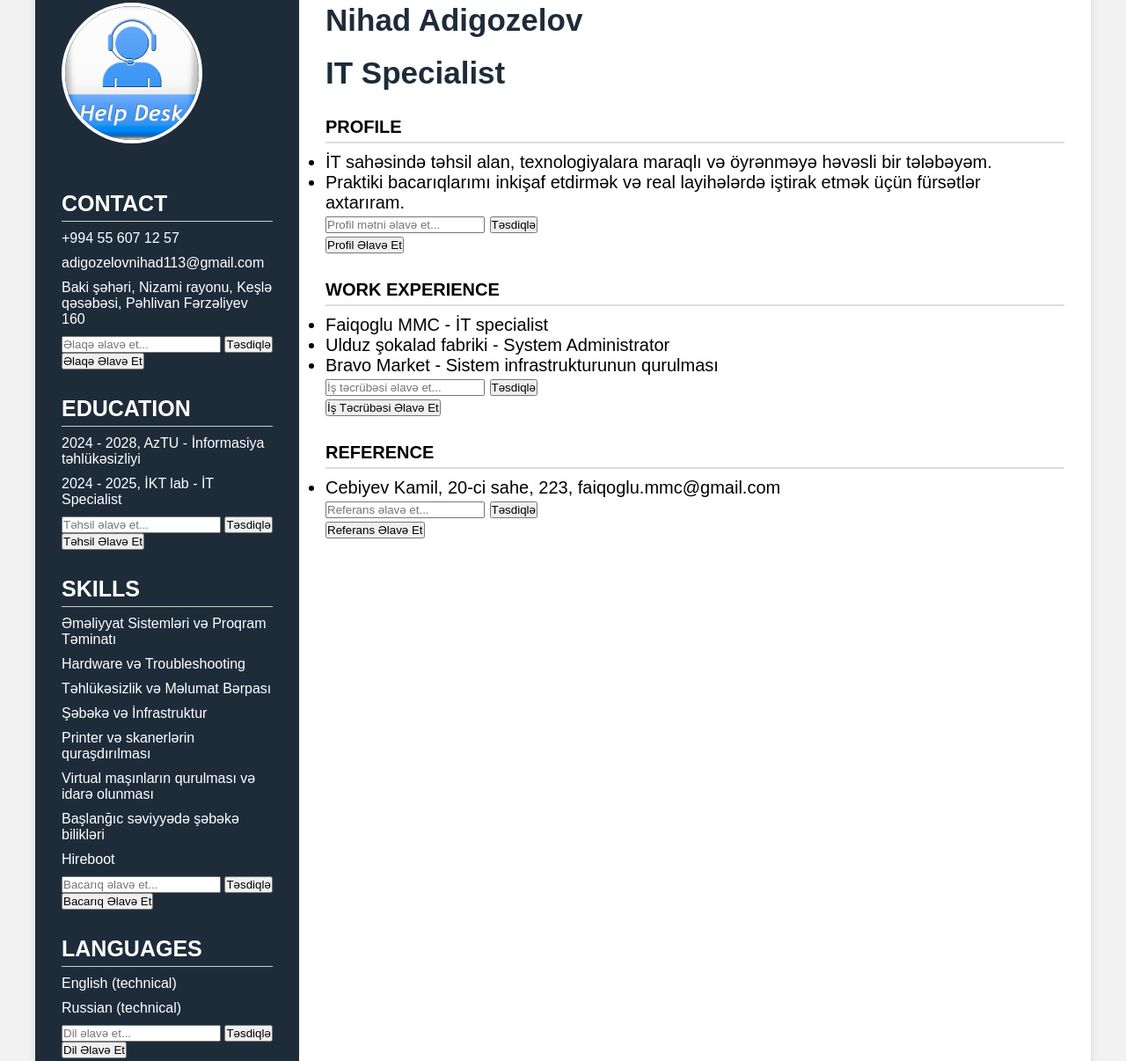
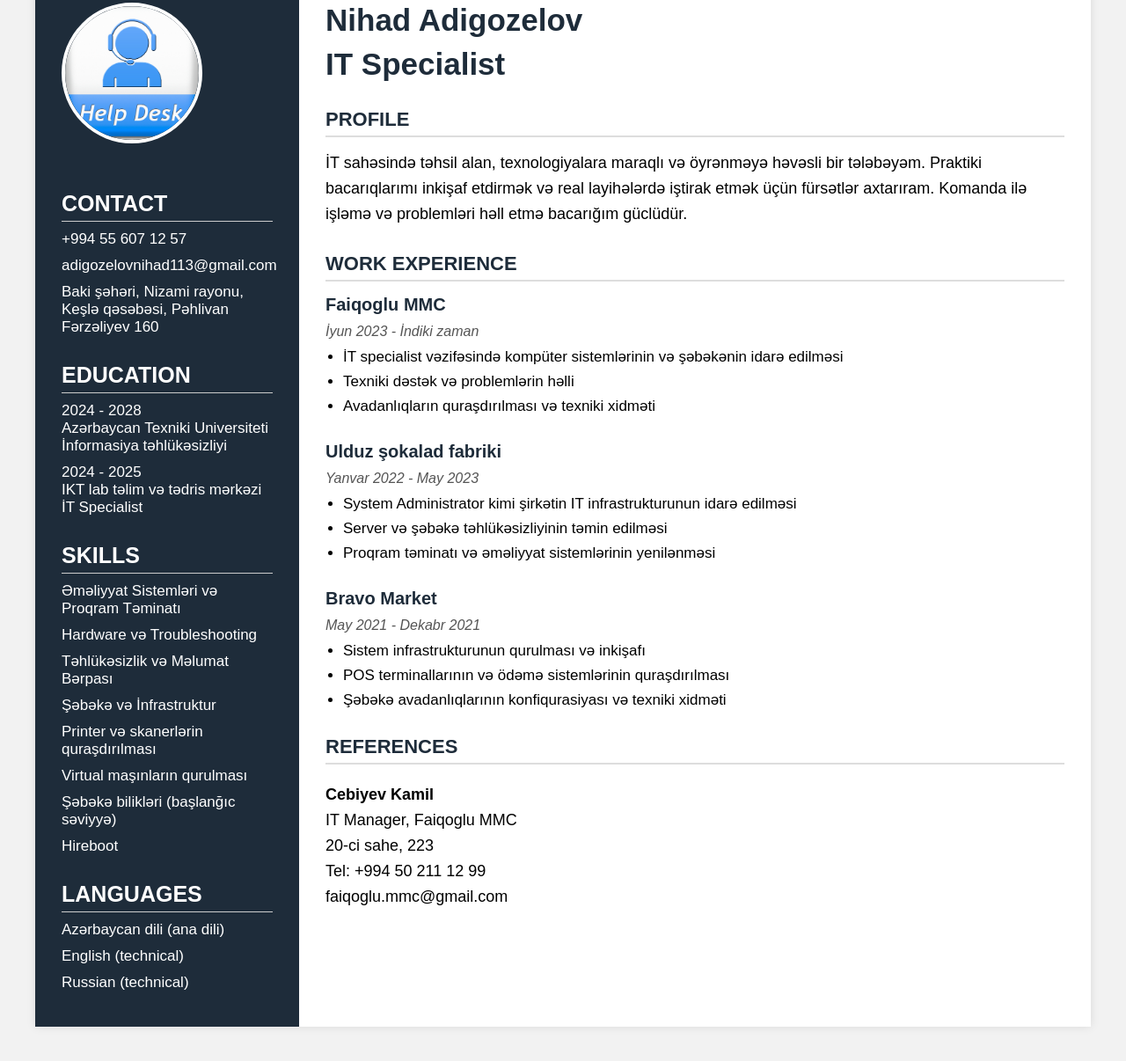
Before and after one commit to Ad1gozalovNihad/weblab2, a plain HTML site: page cv-site/index.html in a window 1280 px wide. Shown: the part 87-1293 px from the top of the page at 88% size. Drawn offline with Linux system fonts and the light colour scheme.

Commit message:
edited HTML and CSS

```diff
--- a/cv-site/index.html
+++ b/cv-site/index.html
@@ -13,96 +13,79 @@
       <img class="profile-pic" src="images/helpdesk.png" alt="Profile Picture" />
 
       <h3>Contact</h3>
-      <ul id="contact-list">
-        <li>+994 55 607 12 57</li>
-        <li>adigozelovnihad113@gmail.com</li>
-        <li>Baki şəhəri, Nizami rayonu, Keşlə qəsəbəsi, Pəhlivan Fərzəliyev 160</li>
-      </ul>
-      <div id="contact-input" class="input-box">
-        <input type="text" id="new-contact" placeholder="Əlaqə əlavə et..." />
-        <button onclick="confirmAdd('contact')">Təsdiqlə</button>
-      </div>
-      <button onclick="showInput('contact')">Əlaqə Əlavə Et</button>
+      <p>+994 55 607 12 57</p>
+      <p>adigozelovnihad113@gmail.com</p>
+      <p>Baki şəhəri, Nizami rayonu, Keşlə qəsəbəsi, Pəhlivan Fərzəliyev 160</p>
 
       <h3>Education</h3>
-      <ul id="education-list">
-        <li>2024 - 2028, AzTU - İnformasiya təhlükəsizliyi</li>
-        <li>2024 - 2025, İKT lab - İT Specialist</li>
-      </ul>
-      <div id="education-input" class="input-box">
-        <input type="text" id="new-education" placeholder="Təhsil əlavə et..." />
-        <button onclick="confirmAdd('education')">Təsdiqlə</button>
-      </div>
-      <button onclick="showInput('education')">Təhsil Əlavə Et</button>
+      <p>2024 - 2028<br />Azərbaycan Texniki Universiteti<br />İnformasiya təhlükəsizliyi</p>
+      <p>2024 - 2025<br />IKT lab təlim və tədris mərkəzi<br />İT Specialist</p>
 
       <h3>Skills</h3>
-      <ul id="skills-list">
+      <ul>
         <li>Əməliyyat Sistemləri və Proqram Təminatı</li>
         <li>Hardware və Troubleshooting</li>
         <li>Təhlükəsizlik və Məlumat Bərpası</li>
         <li>Şəbəkə və İnfrastruktur</li>
         <li>Printer və skanerlərin quraşdırılması</li>
-        <li>Virtual maşınların qurulması və idarə olunması</li>
-        <li>Başlanğıc səviyyədə şəbəkə bilikləri</li>
+        <li>Virtual maşınların qurulması</li>
+        <li>Şəbəkə bilikləri (başlanğıc səviyyə)</li>
         <li>Hireboot</li>
       </ul>
-      <div id="skills-input" class="input-box">
-        <input type="text" id="new-skills" placeholder="Bacarıq əlavə et..." />
-        <button onclick="confirmAdd('skills')">Təsdiqlə</button>
-      </div>
-      <button onclick="showInput('skills')">Bacarıq Əlavə Et</button>
 
       <h3>Languages</h3>
-      <ul id="languages-list">
+      <ul>
+        <li>Azərbaycan dili (ana dili)</li>
         <li>English (technical)</li>
         <li>Russian (technical)</li>
       </ul>
-      <div id="languages-input" class="input-box">
-        <input type="text" id="new-languages" placeholder="Dil əlavə et..." />
-        <button onclick="confirmAdd('languages')">Təsdiqlə</button>
-      </div>
-      <button onclick="showInput('languages')">Dil Əlavə Et</button>
     </div>
 
     <div class="main">
-      <h1><b>Nihad</b> <b>Adigozelov</b></h1>
+      <h1><b>Nihad Adigozelov</b></h1>
       <h2><b>IT Specialist</b></h2>
 
       <div class="section-title">Profile</div>
-      <ul id="profile-list">
-        <li>İT sahəsində təhsil alan, texnologiyalara maraqlı və öyrənməyə həvəsli bir tələbəyəm.</li>
-        <li>Praktiki bacarıqlarımı inkişaf etdirmək və real layihələrdə iştirak etmək üçün fürsətlər axtarıram.</li>
-      </ul>
-      <div id="profile-input" class="input-box">
-        <input type="text" id="new-profile" placeholder="Profil mətni əlavə et..." />
-        <button onclick="confirmAdd('profile')">Təsdiqlə</button>
-      </div>
-      <button onclick="showInput('profile')">Profil Əlavə Et</button>
+      <p>İT sahəsində təhsil alan, texnologiyalara maraqlı və öyrənməyə həvəsli bir tələbəyəm. Praktiki bacarıqlarımı inkişaf etdirmək və real layihələrdə iştirak etmək üçün fürsətlər axtarıram. Komanda ilə işləmə və problemləri həll etmə bacarığım güclüdür.</p>
 
       <div class="section-title">Work Experience</div>
-      <ul id="experience-list">
-        <li>Faiqoglu MMC - İT specialist</li>
-        <li>Ulduz şokalad fabriki - System Administrator</li>
-        <li>Bravo Market - Sistem infrastrukturunun qurulması</li>
-      </ul>
-      <div id="experience-input" class="input-box">
-        <input type="text" id="new-experience" placeholder="İş təcrübəsi əlavə et..." />
-        <button onclick="confirmAdd('experience')">Təsdiqlə</button>
+
+      <div class="job">
+        <h4>Faiqoglu MMC</h4>
+        <div class="job-period">İyun 2023 - İndiki zaman</div>
+        <ul>
+          <li>İT specialist vəzifəsində kompüter sistemlərinin və şəbəkənin idarə edilməsi</li>
+          <li>Texniki dəstək və problemlərin həlli</li>
+          <li>Avadanlıqların quraşdırılması və texniki xidməti</li>
+        </ul>
       </div>
-      <button onclick="showInput('experience')">İş Təcrübəsi Əlavə Et</button>
 
-      <div class="section-title">Reference</div>
-      <ul id="reference-list">
-        <li>Cebiyev Kamil, 20-ci sahe, 223, faiqoglu.mmc@gmail.com</li>
-      </ul>
-      <div id="reference-input" class="input-box">
-        <input type="text" id="new-reference" placeholder="Referans əlavə et..." />
-        <button onclick="confirmAdd('reference')">Təsdiqlə</button>
+      <div class="job">
+        <h4>Ulduz şokalad fabriki</h4>
+        <div class="job-period">Yanvar 2022 - May 2023</div>
+        <ul>
+          <li>System Administrator kimi şirkətin IT infrastrukturunun idarə edilməsi</li>
+          <li>Server və şəbəkə təhlükəsizliyinin təmin edilməsi</li>
+          <li>Proqram təminatı və əməliyyat sistemlərinin yenilənməsi</li>
+        </ul>
       </div>
-      <button onclick="showInput('reference')">Referans Əlavə Et</button>
+
+      <div class="job">
+        <h4>Bravo Market</h4>
+        <div class="job-period">May 2021 - Dekabr 2021</div>
+        <ul>
+          <li>Sistem infrastrukturunun qurulması və inkişafı</li>
+          <li>POS terminallarının və ödəmə sistemlərinin quraşdırılması</li>
+          <li>Şəbəkə avadanlıqlarının konfiqurasiyası və texniki xidməti</li>
+        </ul>
+      </div>
+
+      <div class="section-title">References</div>
+
+      <div class="reference">
+        <p><strong>Cebiyev Kamil</strong><br />IT Manager, Faiqoglu MMC<br />20-ci sahe, 223<br />Tel: +994 50 211 12 99<br />faiqoglu.mmc@gmail.com</p>
+      </div>
     </div>
   </div>
-
-  <script src="script.js"></script>
 </body>
 </html>
--- a/cv-site/script.js
+++ /dev/null
@@ -1,28 +0,0 @@
-function showInput(section) {
-  document.getElementById(`${section}-input`).style.display = "block";
-  document.getElementById(`new-${section}`).focus();
-}
-
-function confirmAdd(section) {
-  const input = document.getElementById(`new-${section}`);
-  const value = input.value.trim();
-  if (value !== "") {
-    const li = document.createElement("li");
-    li.textContent = value;
-    document.getElementById(`${section}-list`).appendChild(li);
-    input.value = "";
-    document.getElementById(`${section}-input`).style.display = "none";
-  }
-}
-
-document.addEventListener("DOMContentLoaded", () => {
-  const sections = ["contact", "education", "skills", "languages", "profile", "experience", "reference"];
-  sections.forEach((section) => {
-    const input = document.getElementById(`new-${section}`);
-    input.addEventListener("keydown", (e) => {
-      if (e.key === "Enter") {
-        confirmAdd(section);
-      }
-    });
-  });
-});
--- a/cv-site/style.css
+++ b/cv-site/style.css
@@ -6,14 +6,16 @@
 }
 
 body {
-    display: center;
   min-height: 100vh;
   background: #f2f2f2;
   padding: 20px;
+  display: flex;
+  justify-content: center;
 }
 
 .container {
   max-width: 1200px;
+  width: 100%;
   margin: 40px auto;
   display: grid;
   grid-template-columns: 300px 1fr;
@@ -36,14 +38,6 @@
   margin-bottom: 20px;
 }
 
-  .sidebar h2,
-  .sidebar p{
-    font-size: 17px;
-  }
-  .sidebar li {
-    margin-bottom: 10px;
-  }
-
 .sidebar h3 {
   margin: 30px 0 10px;
   font-size: 25px;
@@ -52,13 +46,22 @@
   padding-bottom: 5px;
 }
 
+.sidebar p {
+  font-size: 17px;
+  margin-bottom: 10px;
+}
+
 .sidebar ul {
   list-style: none;
   padding-left: 0;
 }
 
+.sidebar li {
+  margin-bottom: 10px;
+  font-size: 17px;
+}
+
 .main {
-     font-size: 20px;
   width: 100%;
   padding: 30px;
 }
@@ -70,31 +73,57 @@
 
 .main h2 {
   font-size: 35px;
-    margin: 20px 0 10px;
+  margin: 10px 0 20px;
   color: #1e2c3a;
+}
+
+.main p {
+  font-size: 18px;
+  line-height: 1.6;
+  margin-bottom: 15px;
 }
 
 .section-title {
   text-transform: uppercase;
+  font-size: 22px;
   font-weight: bold;
-    margin: 30px 0 10px;
+  margin: 30px 0 15px;
   border-bottom: 2px solid #ddd;
   padding-bottom: 5px;
+  color: #1e2c3a;
 }
 
 .job {
-    margin-bottom: 20px;
+  margin-bottom: 30px;
 }
 
 .job h4 {
-    margin-bottom: 25px;
+  margin-bottom: 10px;
+  font-size: 20px;
+  color: #1e2c3a;
+}
+
+.job-period {
+  font-style: italic;
+  color: #555;
+  margin-bottom: 10px;
 }
 
 .job ul {
   list-style: disc;
   padding-left: 20px;
+  margin-bottom: 20px;
+}
+
+.job li {
+  margin-bottom: 8px;
+  font-size: 17px;
 }
 
 .reference {
-    margin-top: 30px;
+  margin-top: 20px;
 }
+
+.reference p {
+  margin-bottom: 15px;
+}
```
Lines whose indentation alone changed are shown as unchanged.
